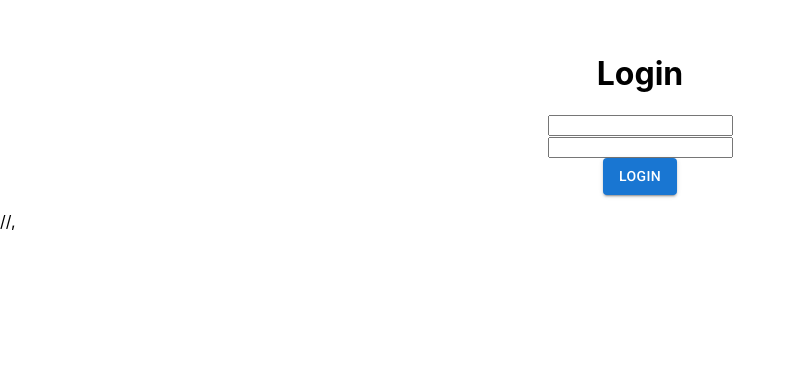
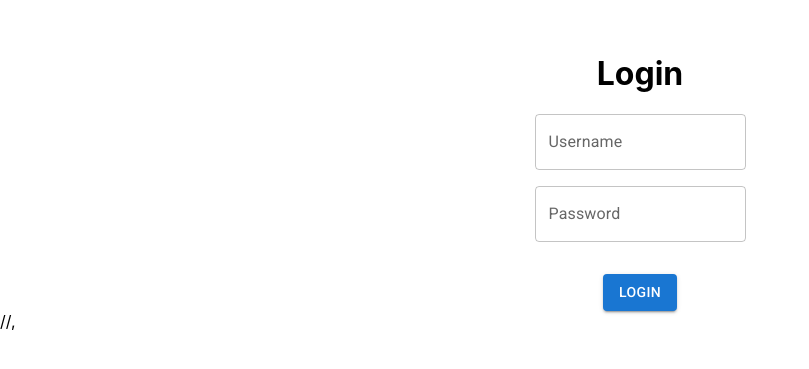
Before and after one commit to SnehilVerma/Piggyback, a React (Create React App) app in the folder src/client/: page / in a window 1280 px wide. Shown: the part 147-516 px from the top of the page, without its empty margins (0-809 px from the left). Built offline with nearby package versions, Linux system fonts and the light colour scheme.

Commit message:
Added logic to pass data between pages

```diff
--- a/src/client/src/Login/Login.jsx
+++ b/src/client/src/Login/Login.jsx
@@ -1,57 +1,41 @@
 import "./Login.css";
-import React from "react";
+import React, {useState} from "react";
 import MediaQuery from 'react-responsive';
-import {Button} from '@mui/material';
-import {Link } from "react-router-dom";
+import {Button, TextField} from '@mui/material';
+import {Link, useNavigate } from "react-router-dom";
 
+const Template = (props) => {
+  const [state, setState] = useState({
+    username: '',
+    password: '',
+  });
 
+  const navigate = useNavigate();
+  const handleOnSubmit = (event) => {
+    if (event){
+        navigate('/RideBook', {state:state})
+    }
+  };
 
-function submitLogin(){
-    console.log("response")
-}
-
-const Device = () => (
-    <div>
-        <MediaQuery minWidth={1224}>
-          {/*<p>You are a desktop or laptop</p>*/}
-          <MediaQuery minWidth={1824}>
-            {/*<p>You also have a huge screen</p>*/}
-          </MediaQuery>
-        </MediaQuery>
-        <MediaQuery minResolution="2dppx">
-          {/* You can also use a function (render prop) as a child */}
-          {(matches) =>
-            matches
-              ? <p>
-                 {Login()}
-              </p>
-              : <p>{Login()}</p>
-          }
-        </MediaQuery>
-      </div>
- );
-
-function Login() {
+  const handleInputChange = (event) =>{
+    const { name, value } = event.target;
+    setState((prevState) => ({...prevState, [name]: value}))
+  };
   return (
-    <form className="login center-text">
+    <div className="login center-text">
         <h1>Login</h1>
         <div>
-          <input className="center-text"
-              type="text" value={this} name="username"
-          />
+                <TextField id="outlined-basic" name="username" variant="outlined" placeholder="Username" label="Username"
+                onChange={handleInputChange}/>
         </div>
-      <div>
-          <input className="center-text"
-             type="password" name="password"
-          />
+        <div className="text-field">
+                <TextField id="outlined-basic" name="password" variant="outlined" type="password" placeholder="Password"
+                label="Password" onChange={handleInputChange}/>
         </div>
-      <div>
-          <Link to="/RideBook">
-          <Button variant="contained" onClick={submitLogin()}>Login</Button>
-              </Link>
+        <div className="login-button">
+              <Button variant="contained" onClick={handleOnSubmit}>Login</Button>
         </div>
-    </form>
+    </div>
   )
 };
-
-export default Device;
+export default Template;
```
Lines whose indentation alone changed are shown as unchanged.
